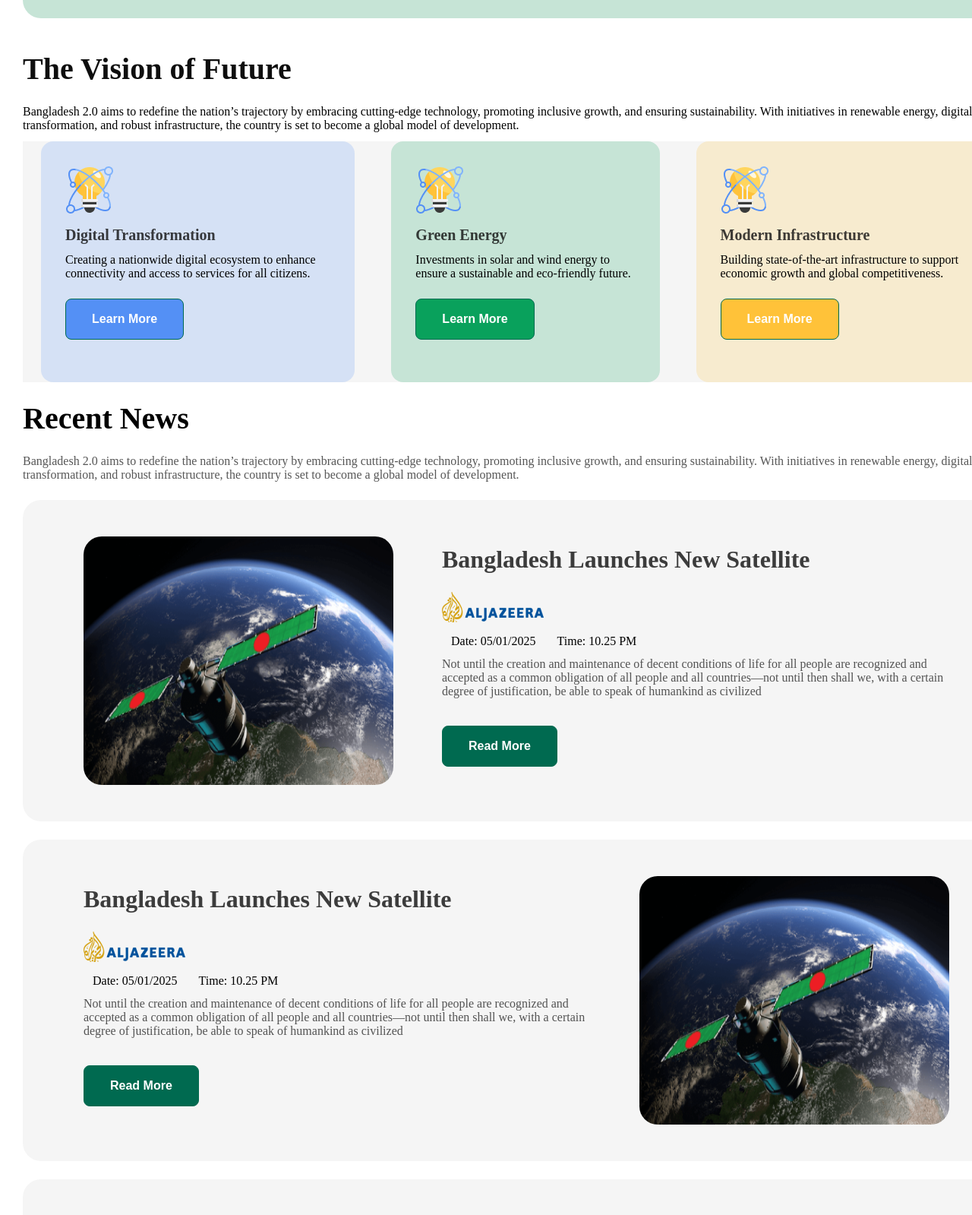
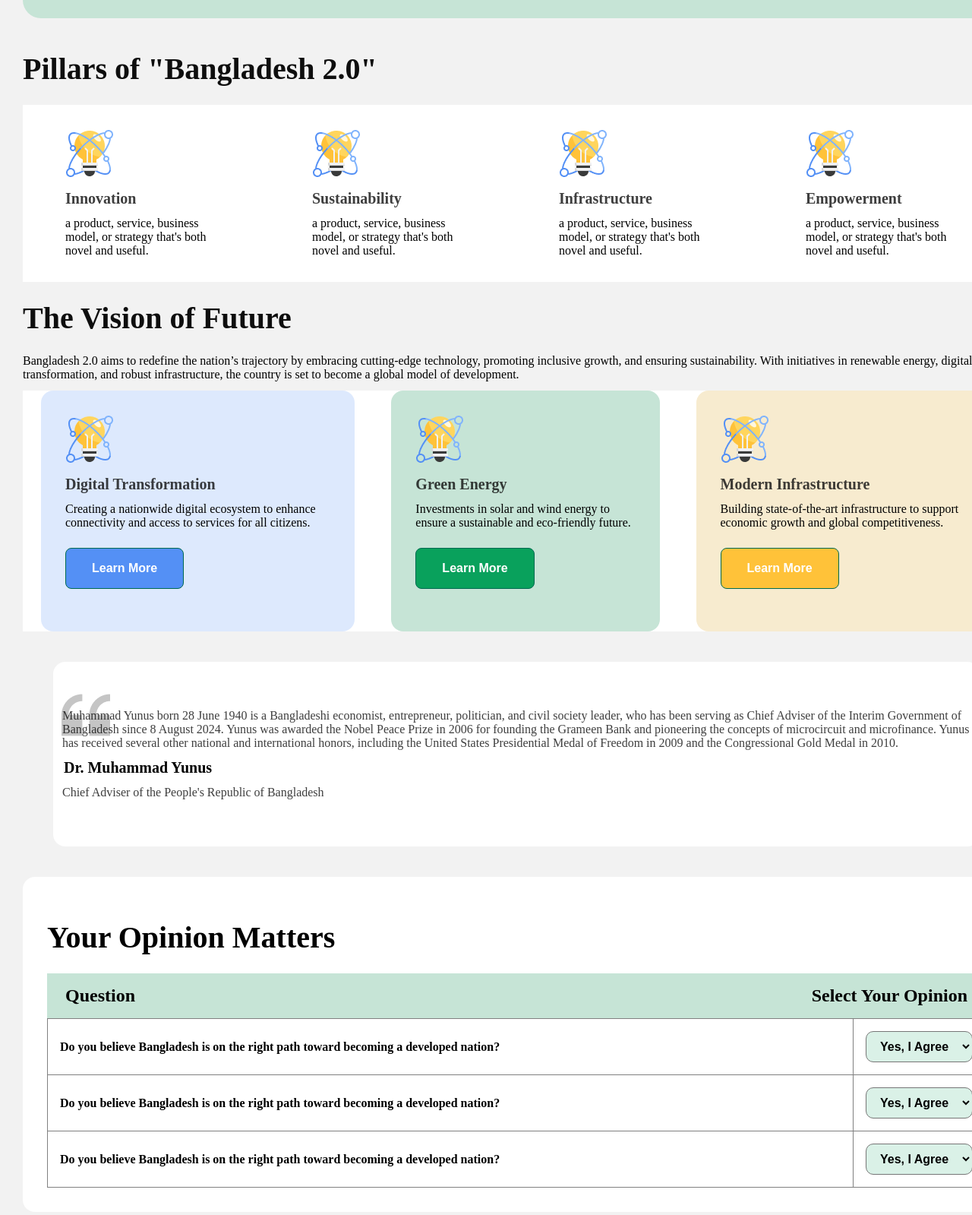
Before and after one commit to sabithossen4/assignment-1, a plain HTML site: page index.html in a window 1280 px wide. Shown: the part 669-2268 px from the top of the page at 76% size. Drawn offline with Linux system fonts and the light colour scheme.

Commit message:
added a opinion

```diff
--- a/index.html
+++ b/index.html
@@ -5,9 +5,9 @@
   <meta name="viewport" content="width=device-width, initial-scale=1.0">
   <title> A New Bangladesh</title>
   <link rel="stylesheet" href="style/style.css">
-</head>
+  </head>
 <body>
-  <header>
+    <header>
     <nav>
       <h1 class="nav-title">Bangladesh 2.0</h1>
       <button class="nav-btn">Sign in</button>
@@ -23,6 +23,35 @@
     </div>
   </header>
   <main>
+    <!-- section start  -->
+    <section class="vision">
+      <div class="vision-content">
+       <h1 class="vision-title">Pillars of "Bangladesh 2.0"</h1>
+      </div>
+       <div class="modern">
+         <div class="digital digital-1">
+           <img src="assets/card-icon.png" alt="" class="energy-pic">
+           <h3 class="digital-title">Innovation</h3>
+           <p class="digital-text"> a product, service, business model, or strategy that's both novel and useful.</p>
+          </div>
+         <div class="green green-1">
+           <img src="assets/card-icon.png" alt="" class="energy-pic">
+           <h3 class="digital-title">Sustainability</h3>
+           <p class="digital-text"> a product, service, business model, or strategy that's both novel and useful.</p>
+          </div>
+         <div class="energy energy-1">
+           <img src="assets/card-icon.png" alt="" class="energy-pic">
+           <h3 class="digital-title">Infrastructure</h3>
+           <p class="digital-text"> a product, service, business model, or strategy that's both novel and useful.</p>
+         </div>
+         <div class="energy energy-1">
+           <img src="assets/card-icon.png" alt="" class="energy-pic">
+           <h3 class="digital-title">Empowerment</h3>
+           <p class="digital-text"> a product, service, business model, or strategy that's both novel and useful.</p>
+         </div>
+       </div>
+   </section>
+     <!-- section end  -->
     <!-- section vision start  -->
     <section class="vision">
        <div class="vision content">
@@ -34,23 +63,71 @@
             <img src="assets/card-icon.png" alt="" class="energy-pic">
             <h3 class="digital-title">Digital Transformation</h3>
             <p class="digital-text">Creating a nationwide digital ecosystem to enhance connectivity and access to services for all citizens.</p>
-            <button class="btn-1">Learn More</button>
+            <button class="btn btn-1">Learn More</button>
           </div>
           <div class="green">
             <img src="assets/card-icon.png" alt="" class="energy-pic">
             <h3 class="digital-title">Green Energy</h3>
             <p class="digital-text">Investments in solar and wind energy to ensure a sustainable and eco-friendly future.</p>
-            <button class="btn-2">Learn More</button>
+            <button class="btn btn-2">Learn More</button>
           </div>
           <div class="energy">
             <img src="assets/card-icon.png" alt="" class="energy-pic">
             <h3 class="digital-title">Modern Infrastructure</h3>
             <p class="digital-text">Building state-of-the-art infrastructure to support economic growth and global competitiveness.</p>
-            <button class="btn-3">Learn More</button>
+            <button class="btn btn-3">Learn More</button>
           </div>
         </div>
     </section>
-    <!-- section vision end  -->
+     <!-- section vision end  -->
+
+     <!-- section quote start -->
+    <section>
+      <div class="quote-section">
+        <img class="quote-pic" src="./assets/quote-bg.png" alt="">
+        <p class="quote-content"> Muhammad Yunus born 28 June 1940 is a Bangladeshi economist, entrepreneur, politician, and civil society leader, who has been serving as Chief Adviser of the Interim Government of Bangladesh since 8 August 2024. Yunus was awarded the Nobel Peace Prize in 2006 for founding the Grameen Bank and pioneering the concepts of microcircuit and microfinance. Yunus has received several other national and international honors, including the United States Presidential Medal of Freedom in 2009 and the Congressional Gold Medal in 2010.</p>
+        <h1 class="quote-name">Dr. Muhammad Yunus</h1>
+        <p class="quote-text">Chief Adviser of the People's Republic of Bangladesh</p>
+      </div>
+    </section>
+    <!-- section quote end  -->
+
+    <!-- section opinion start  -->
+    <section class="opinion">
+      <h1 class="opinion-title">Your Opinion Matters</h1>
+      <div class="opinion-content">
+        <h3 class="opinion-name">Question</h3>
+        <h3 class="opinion-name">Select Your Opinion</h3>
+      </div>
+      <table>
+
+        <tr>
+          <th>Do you believe Bangladesh is on the right path toward becoming a developed nation?</th>
+          <th>
+            <select name="" id="">
+              <option value="">Yes, I Agree </option>
+            </select>
+          </th>
+        </tr>
+        <tr>
+          <th>Do you believe Bangladesh is on the right path toward becoming a developed nation?</th>
+          <th>
+            <select name="" id="">
+              <option value="">Yes, I Agree </option>
+            </select>
+          </th>
+        </tr>
+        <tr>
+          <th>Do you believe Bangladesh is on the right path toward becoming a developed nation?</th>
+          <th>
+            <select name="" id="">
+              <option value="">Yes, I Agree </option>
+            </select>
+          </th>
+        </tr>
+      </table>
+    </section>
+     <!-- section opinion end  -->
 
     <!-- section news start  -->
      <section class="news">
@@ -105,7 +182,7 @@
         <ul class="donate-option">
           <li><a href="" class="card">100 Taka</a></li>
           <li><a href="" class="card">200 Taka</a></li>
-          <li><a style="background-color:rgb(198, 228, 214) ;" href="" class="card">500 Taka</a></li>
+          <li><a href="" class="card-3">500 Taka</a></li>
           <li><a href="">1000 Taka</a></li>
         </ul>
       </div>
@@ -115,7 +192,12 @@
 
       <button class="btn">Done Now</button>
      </section>
- </main>
+     <!-- Donate Section start  -->
+
+     </main>
+      <!-- main end -->
+
+      <!-- footer start  -->
   <footer class="footer">
     <h1 class="footer-title">Subscribe Newsletter</h1>
     <p class="footer-text">Bangladesh 2.0 aims to redefine the nation’s trajectory by embracing cutting-edge technology, promoting inclusive growth.</p>
@@ -127,10 +209,22 @@
     <span>We promise not to spam you!</span>
 
   </footer>
-  <div class="quote-section">
-    <p class="quote-content"> Muhammad Yunus born 28 June 1940 is a Bangladeshi economist, entrepreneur, politician, and civil society leader, who has been serving as Chief Adviser of the Interim Government of Bangladesh since 8 August 2024. Yunus was awarded the Nobel Peace Prize in 2006 for founding the Grameen Bank and pioneering the concepts of microcircuit and microfinance. Yunus has received several other national and international honors, including the United States Presidential Medal of Freedom in 2009 and the Congressional Gold Medal in 2010.</p>
-    <h1 class="quote-name">Dr. Muhammad Yunus</h1>
-    <p class="quote-text">Chief Adviser of the People's Republic of Bangladesh</p>
+  <!-- footer end  -->
+
+  <!-- Dim Section Start  -->
+  <div class="dim">
+    <h3 class="dim-name">
+      Bangladesh 2.0
+    </h3>
+    <div class="dim-content">
+     <a href=""><img src="./assets/facebook.png" alt=""></a>
+
+     <a href=""><img src="./assets/instagram.png" alt=""></a>
+
+     <a href=""><img src="./assets/x.png" alt=""></a>
+    </div>
   </div>
+  <!-- Dim Section end  -->
+
 </body>
 </html>
--- a/style/style.css
+++ b/style/style.css
@@ -5,6 +5,7 @@
 body{
   margin: 0px 30px;
   width: 1300px;
+  background-color: rgba(242,242,242);
 }
 .btn{
   color: rgb(255, 255, 255);
@@ -18,7 +19,7 @@
 }
 /* common style end  */
 
-/* header-nav ........ */
+/* header-nav  start........ */
 .nav-title{
   color: rgb(14, 14, 14);
   font-size: 32px;
@@ -39,7 +40,7 @@
   justify-content: space-between;
   text-align: center;
   padding: 24px 160px;
-  background: rgb(245, 245, 245);
+  background-color: rgb(255, 255, 255);
 }
 /* header nav end  */
 
@@ -75,13 +76,13 @@
     border-radius: 24px;
     margin: 43px 0px;
     padding: 80px 100px;
-    gap:34;
     justify-content: center;
     align-items: center;
   }
   /* header banner end  */
 
   /* main start  */
+
   /* section vision start  */
 .vision-title{
   font-size: 40px;
@@ -125,9 +126,65 @@
     display: flex;
     justify-content: space-between;
     align-items: center;
-    background: rgb(245, 245, 245);
+    background-color: rgb(255, 255, 255);
   }
   /* section vision end  */
+
+  /* section :start */
+  .energy-1{
+    background-color: rgb(255, 255, 255);
+  }
+  .green-1{
+    background-color: rgb(255, 255, 255);
+  }
+  .digital-1{
+    background-color: rgb(255, 255, 255);
+  }
+  /* section end  */
+
+  /* section opinion start  */
+  .opinion{
+    background-color: rgba(255,255,255);
+    padding: 32px;
+    border-radius: 16px;
+    margin: 24px 0;
+  }
+  .opinion-title{
+    font-size: 40px;
+    font-weight: bold;
+    margin: 24px 0;
+  }
+  table{
+    border: 1px solid gray;
+    border-collapse: collapse;
+  }
+  th{
+    border: 1px solid grey;
+    border-collapse: collapse;
+    width: 100%;
+    padding: 16px;
+    font-size: 16px;
+    text-align: start;
+    font-weight: 600;
+  }
+  select{
+    background-color: rgba(9, 161, 92, 0.15);
+    padding: 10px 14px;
+    font-size: 16px;
+    font-weight: 600;
+    border-radius: 10px;
+  }
+  .opinion-name{
+    font-size: 24px;
+    font-weight: bold;
+  }
+  .opinion-content{
+    background-color: rgb(198, 228, 214);
+    padding: 16px 24px;
+    display: flex;
+    justify-content:space-between;
+  }
+  /* section opinion end  */
 
   /* section news start  */
   .news-title{
@@ -173,7 +230,7 @@
     margin: 24px 0;
     padding: 48px;
     display: flex;
-    background: rgb(245, 245, 245);
+    background-color: rgb(255, 255, 255);
   }
   /* section news end  */
 
@@ -234,6 +291,8 @@
    .donate-cards{
     margin: 32px;
    }
+   /* Donate end  */
+
    /* start footer  */
    .footer-title{
     font-size: 40px;
@@ -263,7 +322,6 @@
     display: flex;
     justify-content: center;
     text-align: center;
-
   }
    footer > span{
     font-size: 16px;
@@ -275,16 +333,16 @@
     background-color: rgb(198, 228, 214);
     border: 1px;
     border-radius: 24px;
-    margin: 80px;
+    margin: 40px;
     padding: 80px 100px;
     display: flex;
     flex-direction: column;
     justify-content: center;
     align-items: center;
+   }
+   /* footer end */
 
-   }
-   /* footer enn */
-
+           /* Quote section Start  */
    .quote-content, .quote-text{
     font-size: 16px;
     font-weight: 400;
@@ -295,14 +353,23 @@
     font-size: 20px;
     font-weight: 600;
     margin: 4px;
+    padding-left: 10px;
   }
   .quote-section{
-   background-image: url('/assets/quote-bg.png');
-   background-repeat: no-repeat;
-   background-position: top-left;
    border: 1px;
-   margin: 80px;
-   background: rgb(245, 245, 245);
+   margin: 40px;
+   padding: 50px 0px;
+   background-color: rgb(255, 255, 255);
+   position: relative;
+   border-radius: 16px;
+  }
+  .quote-pic{
+    position: absolute;
+    top: 38px;
+    left: 11px;
+    opacity: 0.8;
+     /* Quote section end */
+
   }
   .btn:hover{
     background-color: gray;
@@ -315,31 +382,34 @@
   }
   .btn-1{
     background-color:rgb(84, 144, 245);
-    color: rgb(255, 255, 255);
-    border: 1px solid rgb(0, 106, 80);
-    padding: 17px 34px;
-    margin: 24px 0;
-    font-size: 16px;
-    font-weight: 600;
-    border-radius: 8px;
   }
   .btn-2{
     background-color: rgb(9, 161, 92);
-    color: rgb(255, 255, 255);
-    border: 1px solid rgb(0, 106, 80);
-    padding: 17px 34px;
-    margin: 24px 0;
-    font-size: 16px;
-    font-weight: 600;
-    border-radius: 8px;
   }
   .btn-3{
     background-color: rgb(255, 194, 57);
-    color: rgb(255, 255, 255);
-    border: 1px solid rgb(0, 106, 80);
-    padding: 17px 34px;
-    margin: 24px 0;
-    font-size: 16px;
-    font-weight: 600;
-    border-radius: 8px;
   }
+  .card-3{
+    background-color:rgb(198, 228, 214) ;
+  }
+
+  /* Dim Section Start */
+  .dim-name{
+    font-size: 32px;
+    font-weight: bold;
+    margin: 16px 0;
+  }
+  .dim-content{
+    margin:32px 0 ;
+    text-align:center;
+  }
+  .dim-content > a{
+    margin:0 10px;
+  }
+  .dim{
+    background-color: rgb(255, 255, 255);
+    text-align: center;
+    padding: 50px;
+    margin: 80px 0;
+  }
+  /* Dim Section end */
```
